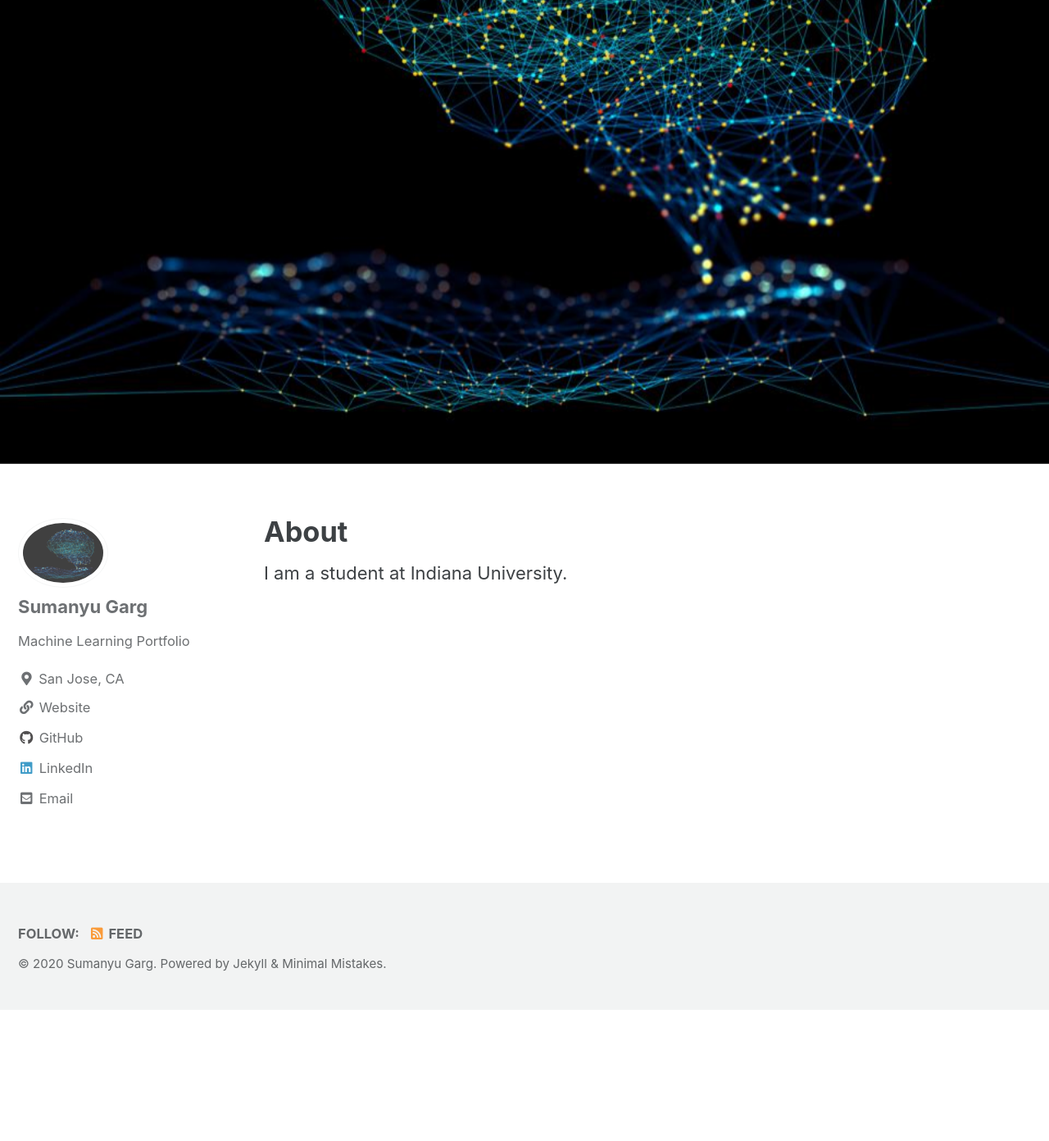
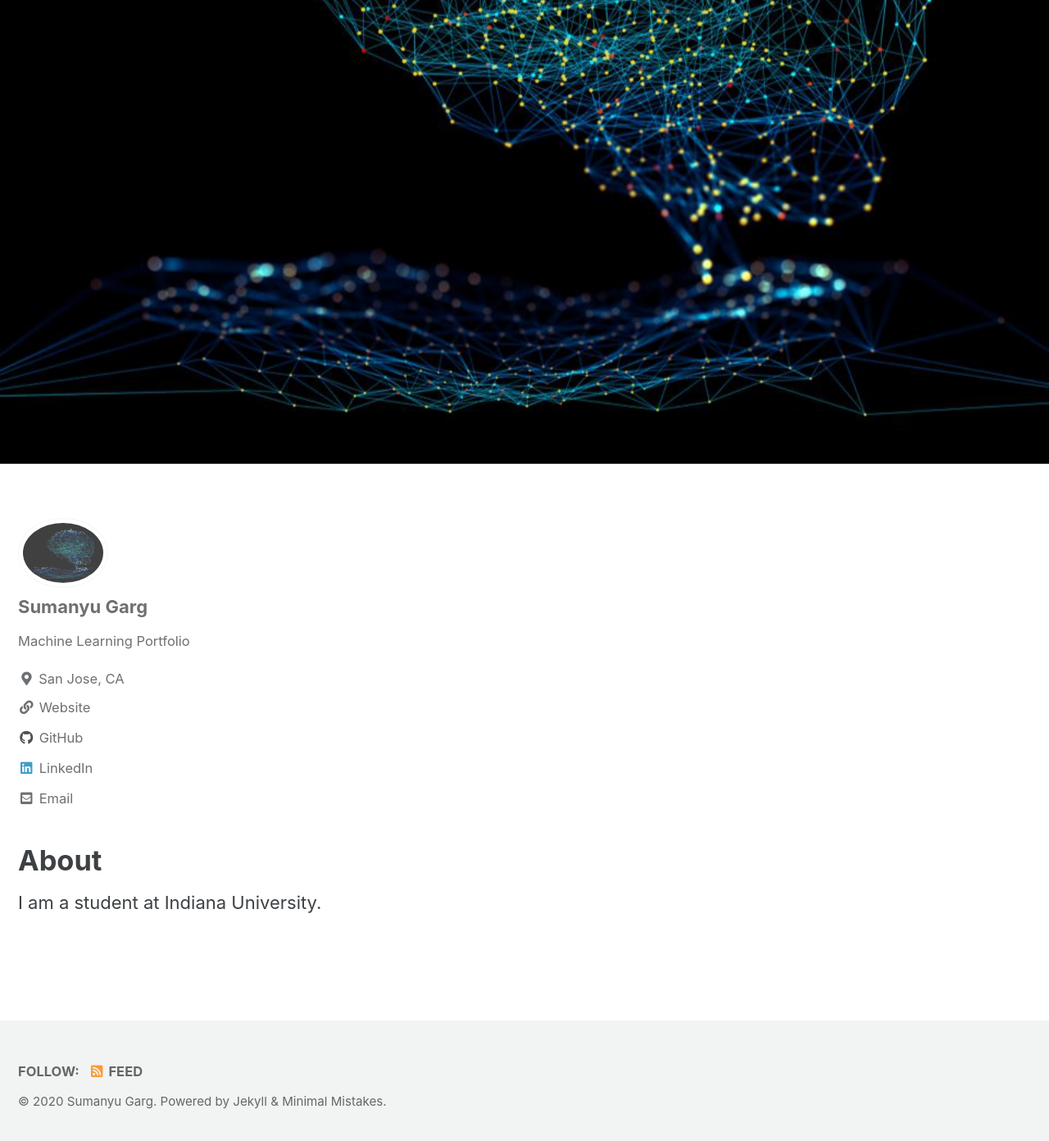
Before and after one commit to sumanyu-21/sumanyu-21.github.io, a Jekyll site: the page built from _pages/About.md, in a window 1280 px wide and 1400 px high, scrolled down 493 px. Shown: the top 1392 px of the window at 82% size. Built offline with Jekyll 4.4.1, drawn with Linux system fonts in a browser that asks for light colours; cached includes are drawn as plain includes; before the commit the page ends 1725 px from its top, so only the background shows below that.

Commit message:
Update _page.scss

```diff
--- a/_sass/minimal-mistakes/_page.scss
+++ b/_sass/minimal-mistakes/_page.scss
@@ -37,14 +37,11 @@
 
 .page {
   @include breakpoint($large) {
-    float: right;
-    width: calc(100% - #{$right-sidebar-width-narrow});
-    padding-right: $right-sidebar-width-narrow;
+      padding-right: 0;
     }
 
     @include breakpoint($x-large) {
-    width: calc(100% - #{$right-sidebar-width});
-    padding-right: $right-sidebar-width;
+      padding-right: 0;
     }
 
   .page__inner-wrap {
@@ -512,12 +509,11 @@
   border-top: 1px solid $border-color;
 
   @include breakpoint($large) {
-    float: right;
-    width: calc(100% - #{$right-sidebar-width-narrow});
+      padding-right: 0;
     }
 
     @include breakpoint($x-large) {
-    width: calc(100% - #{$right-sidebar-width});
+      padding-right: 0;
     }
 
   a {
```
Lines whose indentation alone changed are shown as unchanged.
